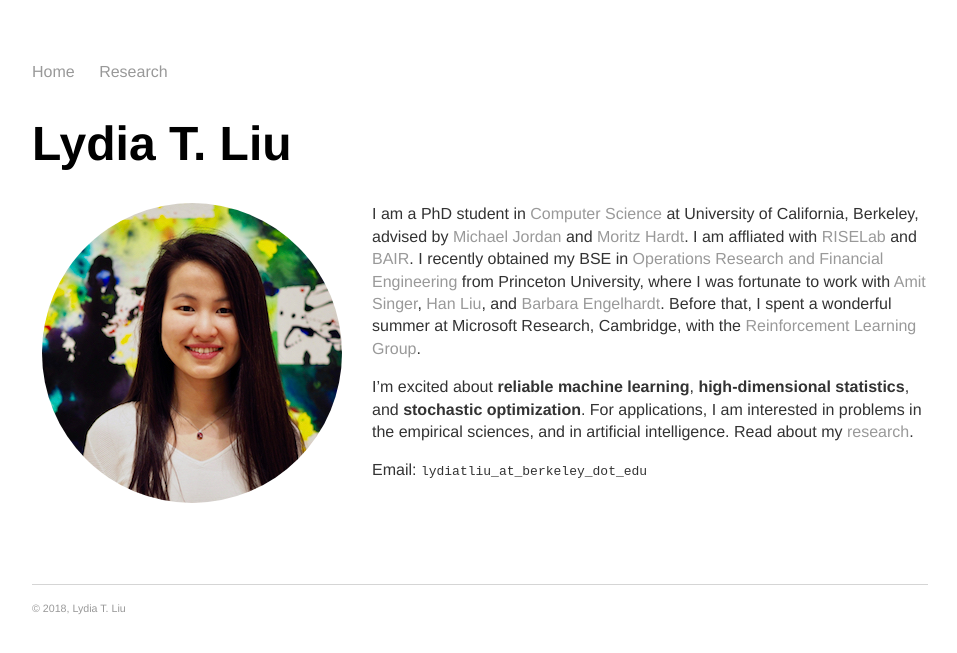
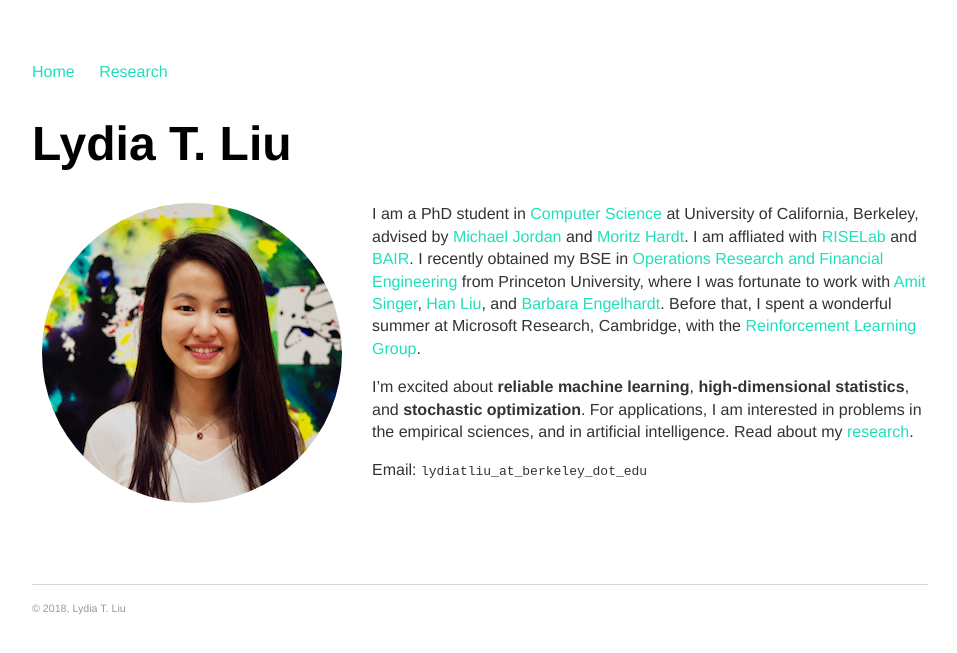
Before and after one commit to serenalwang/serenalwang.github.io, a Jekyll site: the page built from index.md, in a window 1280 px wide. Shown: the top 653 px of the page, without its empty margins (160-1117 px from the left). Built offline with Jekyll 4.4.1, drawn with Linux system fonts in a browser that asks for light colours.

Commit message:
Update main.css

```diff
--- a/css/main.css
+++ b/css/main.css
@@ -14,7 +14,7 @@ nav ul li, footer ul li {
 }
 a {
     text-decoration: none;
-    color: #999;
+    color: #20dfb9;
 }
 a:hover {
     text-decoration: underline;
```
